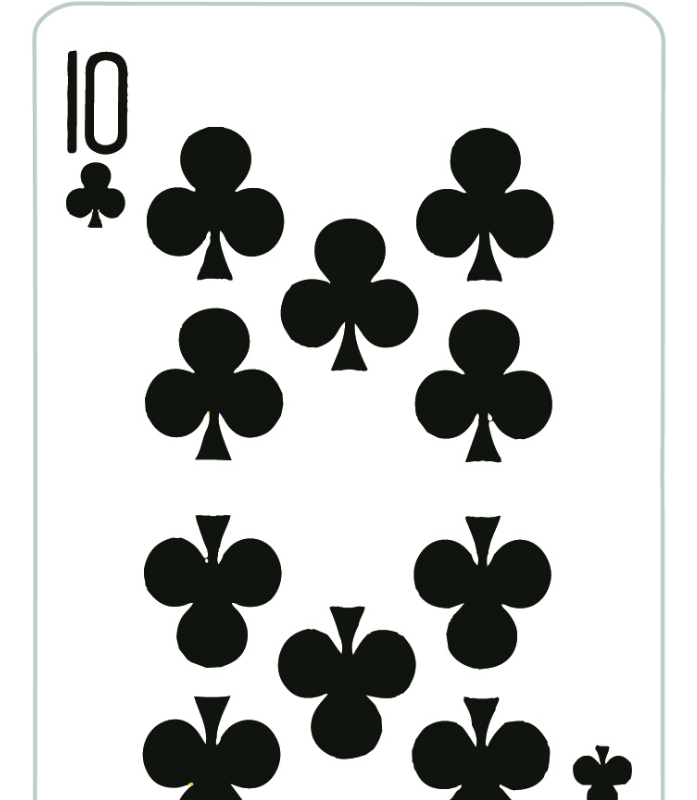
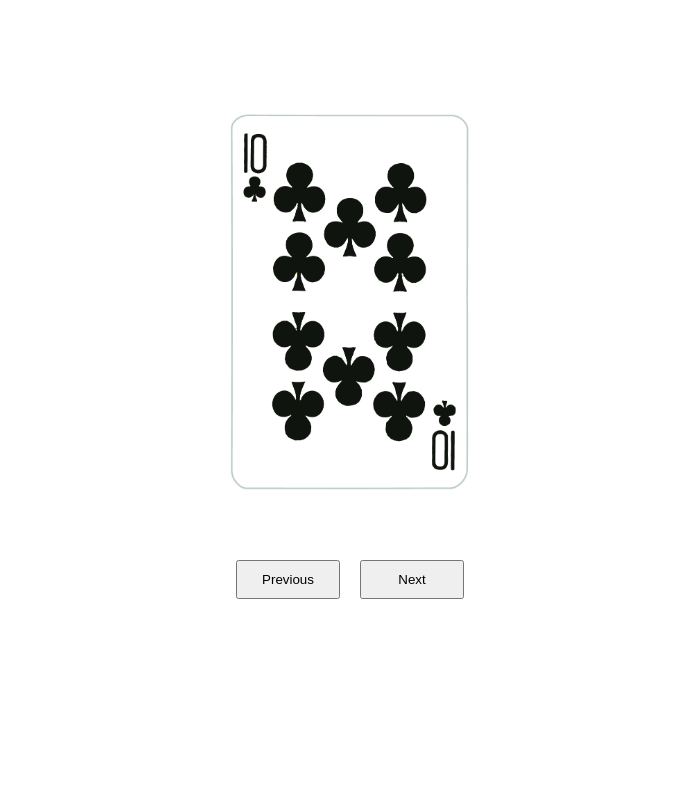
Before and after one commit to donggoolosori/random-trump-card, a React (Create React App) app: page / in a window 1280 px wide. Shown: the top 800 px of the page, without its empty margins (290-987 px from the left). Built offline with nearby package versions, Linux system fonts and the light colour scheme.

Commit message:
Add style for alignment

```diff
--- a/src/App.css
+++ b/src/App.css
@@ -1,6 +1,13 @@
+.App {
+  display: flex;
+  flex-direction: column;
+  align-items: center;
+  padding: 5%;
+}
 .card-img {
-  width: 50%;
-  height: 50%;
+  /* w : h =~ 2.25 : 3.5 */
+  width: 30vh;
+  height: 47vh;
 }
 
 .card-container {
@@ -8,4 +15,15 @@
   flex-direction: column;
   justify-content: center;
   align-items: center;
+  margin: 30px;
+  margin-top: 50px;
 }
+.button-container {
+  margin: 30px;
+}
+.btn {
+  cursor: pointer;
+  width: 13vh;
+  padding: 10px;
+  margin: 10px;
+}
--- a/src/App.tsx
+++ b/src/App.tsx
@@ -30,14 +30,14 @@ const App = () => {
           src={`/image/${cardSet[cardIndex]}.jpg`}
           alt="card"
         />
-        <div className="button-container">
-          <button className="prev" onClick={prevOnClick}>
-            Previous
-          </button>
-          <button className="next" onClick={nextOnClick}>
-            Next
-          </button>
-        </div>
+      </div>
+      <div className="button-container">
+        <button className="btn prev" onClick={prevOnClick}>
+          Previous
+        </button>
+        <button className="btn next" onClick={nextOnClick}>
+          Next
+        </button>
       </div>
     </div>
   );
```
Also changed, not shown: 1 other file (tests, documents, lock files or other folders).
